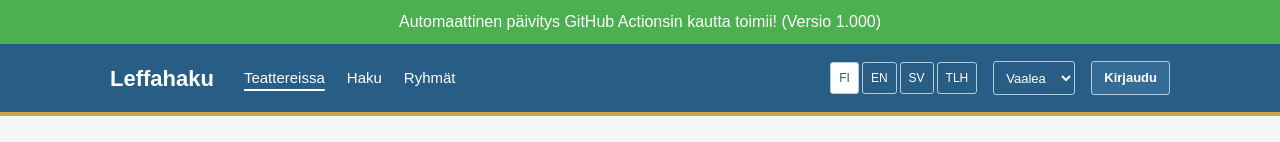
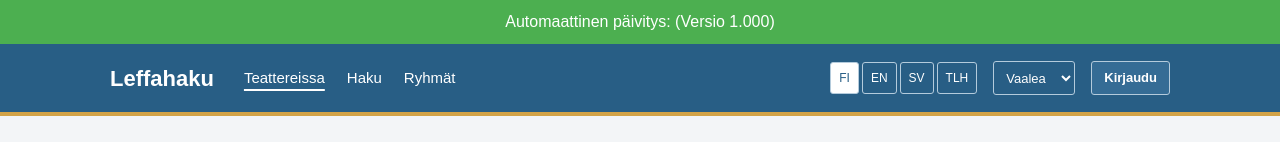
Before and after one commit to Oamk-Ryhma-5/Web-ohjelmoinnin-sovellusprojekti, a React (Vite) app: page / in a window 1280 px wide. Shown: the top 142 px of the page. Built offline with nearby package versions, Linux system fonts and the light colour scheme; no server answers.

Commit message:
anothjer update

```diff
--- a/src/App.jsx
+++ b/src/App.jsx
@@ -38,7 +38,7 @@ export default function App() {
     <div className="app">
       {/* TÄSSÄ GITHUB ACTIONS : */}
       <div style={{ padding: '10px', backgroundColor: '#4CAF50', color: 'white', textAlign: 'center' }}>
-        Automaattinen päivitys GitHub Actionsin kautta toimii! (Versio 1.{String(import.meta.env.VITE_APP_VERSION || 0).padStart(3, '0')})
+        Automaattinen päivitys: (Versio 1.{String(import.meta.env.VITE_APP_VERSION || 0).padStart(3, '0')})
       </div>
 
       <a className="skip-link" href="#main">
```
